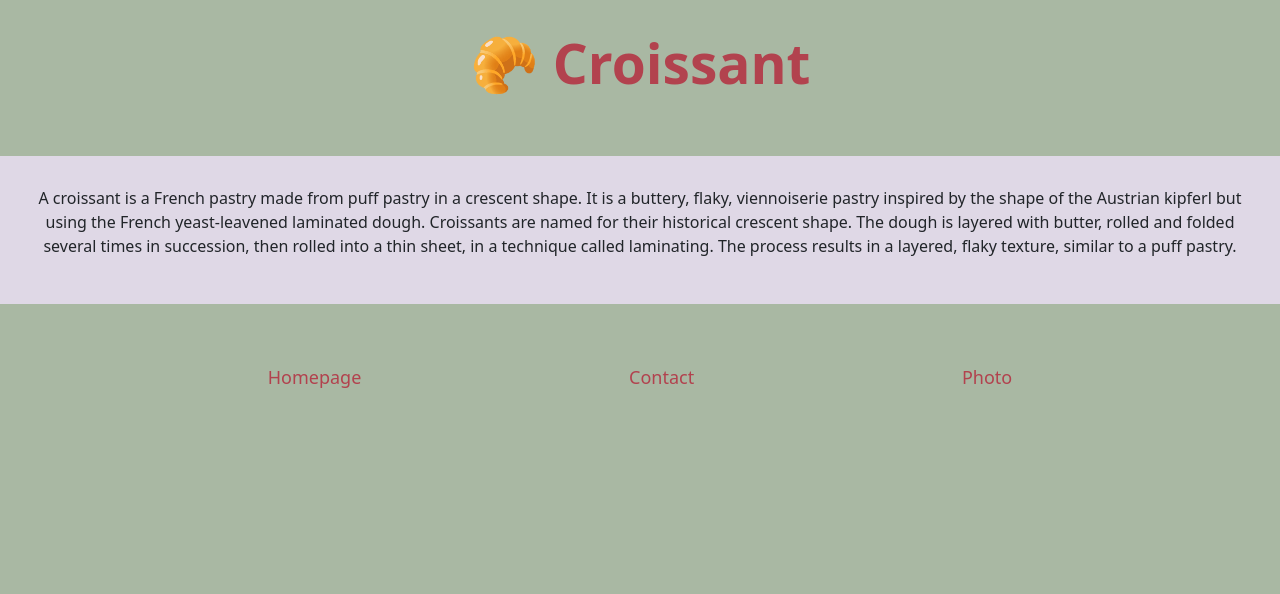
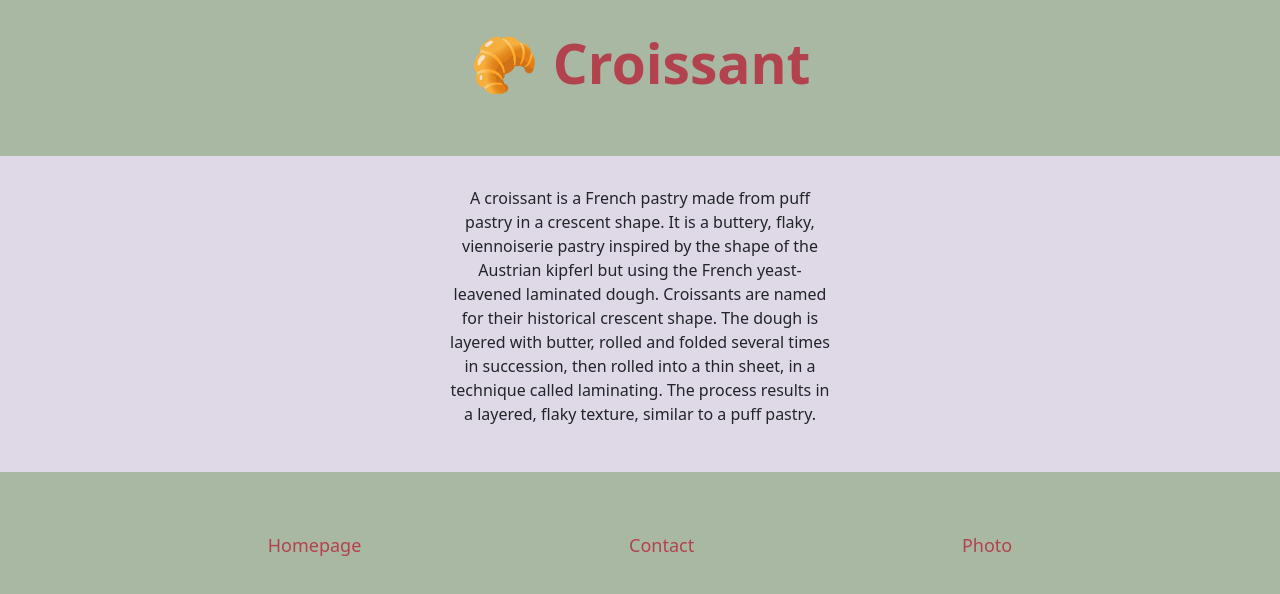
Before and after one commit to verenx/multiple-page-static-croissant, a plain HTML site: page index.html in a window 1280 px wide. Drawn offline with nearby package versions, Linux system fonts and the light colour scheme.

Commit message:
improved margin for main info text

```diff
--- a/index.html
+++ b/index.html
@@ -13,7 +13,7 @@
     <h1>🥐 Croissant</h1>
 </header>
 
-<main>
+<main class="main-info-paragraph">
     <p>A croissant is a French pastry made from puff pastry in a crescent shape.
     It is a buttery, flaky, viennoiserie pastry inspired by the shape of the Austrian kipferl but using the French yeast-leavened laminated dough. Croissants are named for their historical crescent shape. The dough is layered with butter, rolled and folded several times in succession, then rolled into a thin sheet, in a technique called laminating.
     The process results in a layered, flaky texture,
--- a/src/style.css
+++ b/src/style.css
@@ -29,6 +29,11 @@ main {
     padding: 30px;
 }
 
+.main-info-paragraph {
+    padding-left: 450px;
+    padding-right: 450px;
+}
+
 .contact-email {
     color: var(--accent-color);
     text-decoration: none;
```
